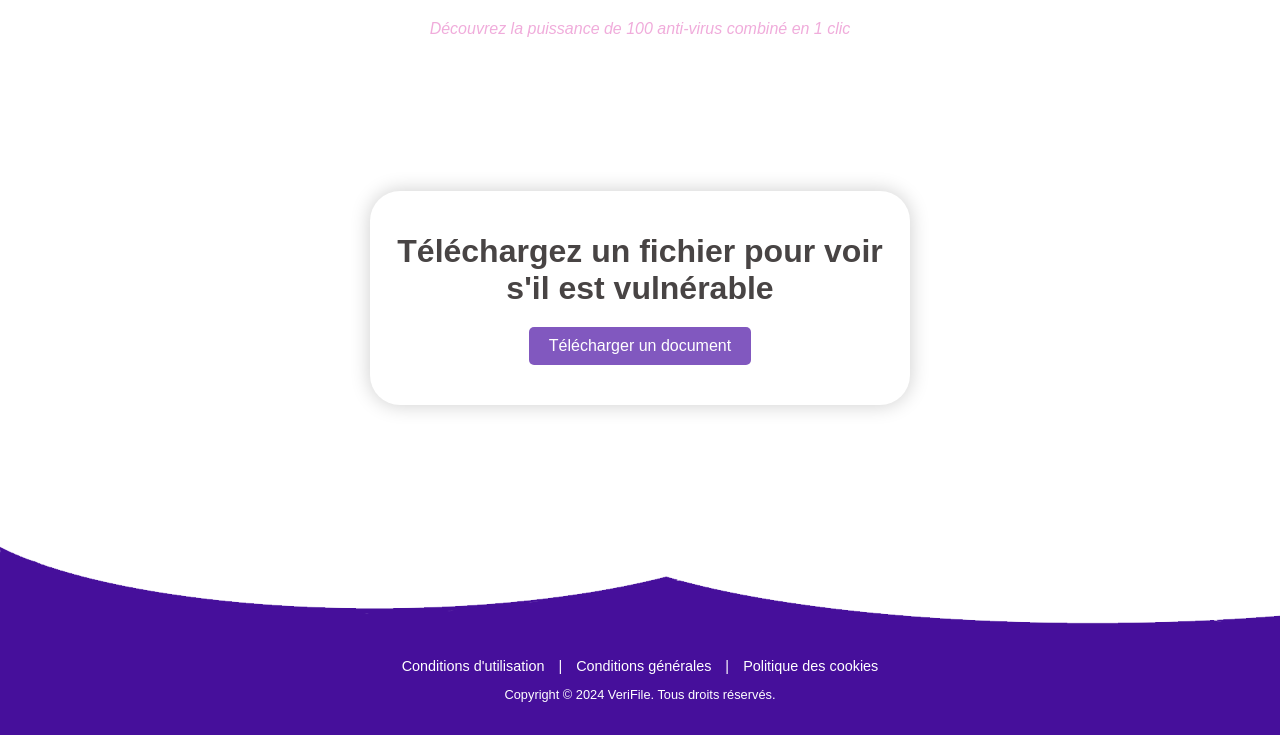
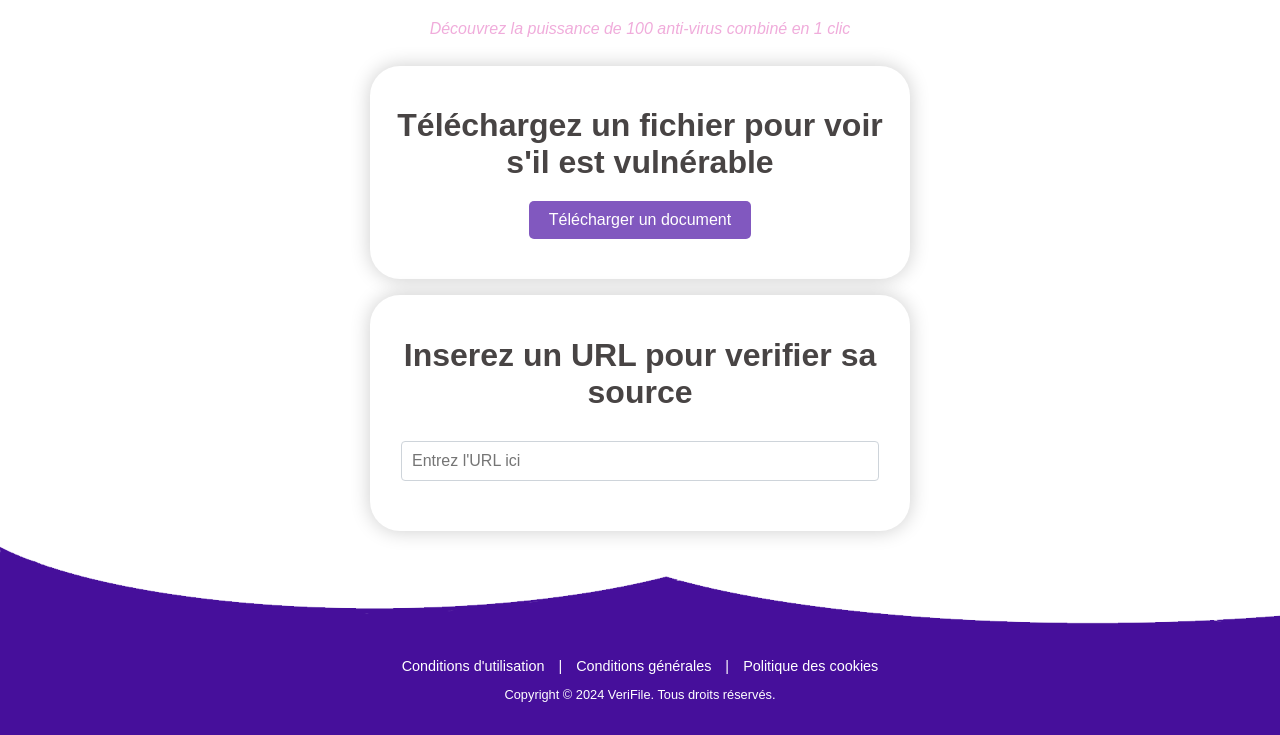
Before and after one commit to FLKprod/Novara, a Flask app: page / in a window 1280 px wide. Shown: the part 65-800 px from the top of the page. Run offline with Flask 3, Linux system fonts and the light colour scheme.

Commit message:
upload url scan

```diff
--- a/app.py
+++ b/app.py
@@ -1,13 +1,16 @@
 from flask import Flask, request, jsonify, render_template
+from io import BytesIO
 import requests
 import time
 import logging
+import base64
+
 
 app = Flask(__name__)
 
 API_KEY = '35ff4fd90a69e29c7a77d726681f10e1d802d3f3bfb609cf1b263dc4590b8723'
-UPLOAD_URL = 'https://www.virustotal.com/api/v3/files'
-ANALYSIS_URL = 'https://www.virustotal.com/api/v3/analyses/'
+UPLOAD_FILE = 'https://www.virustotal.com/api/v3/files'
+ANALYSIS_FILE = 'https://www.virustotal.com/api/v3/analyses/'
 
 # Configure logging
 logging.basicConfig(level=logging.DEBUG)
@@ -37,7 +40,10 @@ def apropos():
     app.logger.debug('Serving apropos.html')
     return render_template('apropos.html')
 
-@app.route('/upload', methods=['POST'])
+
+
+
+@app.route('/uploadfile', methods=['POST'])
 def upload_file():
     app.logger.debug('Upload endpoint hit')
 
@@ -55,7 +61,7 @@ def upload_file():
         app.logger.info(f'Uploading file: {file.filename}')
         files = {'file': (file.filename, file.read())}
         headers = {'x-apikey': API_KEY}
-        response = requests.post(UPLOAD_URL, files=files, headers=headers)
+        response = requests.post(UPLOAD_FILE, files=files, headers=headers)
 
         if response.status_code == 200:
             analysis_id = response.json()['data']['id']
@@ -64,7 +70,7 @@ def upload_file():
             max_attempts = 30
             attempts = 0
             while attempts < max_attempts:
-                result_response = requests.get(f'{ANALYSIS_URL}{analysis_id}', headers=headers)
+                result_response = requests.get(f'{ANALYSIS_FILE}{analysis_id}', headers=headers)
                 if result_response.status_code == 200:
                     result_json = result_response.json()
                     status = result_json['data']['attributes']['status']
@@ -76,7 +82,7 @@ def upload_file():
                         app.logger.info('Analysis queued')
 
                 attempts += 1
-                time.sleep(20)
+                time.sleep(15)
 
             app.logger.error('Analysis timed out')
             return jsonify({'error': 'Analysis timed out'}), 408
@@ -87,5 +93,50 @@ def upload_file():
     app.logger.error('Unknown error')
     return jsonify({'error': 'Unknown error'}), 400
 
+
+@app.route('/uploadurl', methods=['POST'])
+def upload_url():
+    url = request.form.get('url')
+    if not url:
+        return jsonify({'error': 'No URL provided'}), 400
+
+    # Encode l'URL en base64
+    url_bytes = url.encode('utf-8')
+    base64_url = base64.urlsafe_b64encode(url_bytes).decode('utf-8').strip("=")
+
+    headers = {
+        'x-apikey': API_KEY,
+    }
+
+    # Step 1: Submit URL for scanning
+    response = requests.post(f'https://www.virustotal.com/api/v3/urls', headers=headers, data={'url': url})
+    if response.status_code != 200:
+        return jsonify({'error': 'Error submitting URL for analysis'}), response.status_code
+
+    response_json = response.json()
+    analysis_id = response_json['data']['id']
+
+    # Step 2: Retrieve the analysis results
+    max_attempts = 30
+    attempts = 0
+    while attempts < max_attempts:
+        result_response = requests.get(f'https://www.virustotal.com/api/v3/analyses/{analysis_id}', headers=headers)
+        if result_response.status_code == 200:
+            result_json = result_response.json()
+            status = result_json['data']['attributes']['status']
+            if status == 'completed':
+                return jsonify(result_json)
+            elif status == 'queued':
+                time.sleep(15)
+        attempts += 1
+
+    return jsonify({'error': 'Analysis timed out'}), 408
+
 if __name__ == '__main__':
     app.run(debug=True)
+
+
+
+
+if __name__ == '__main__':
+    app.run(debug=True)
--- a/static/script.js
+++ b/static/script.js
@@ -6,7 +6,7 @@ document.getElementById('fileInput').addEventListener('change', function(event)
     const resultDiv = document.getElementById('result');
     resultDiv.textContent = 'Analyse en cours...';
 
-    fetch('/upload', {
+    fetch('/uploadfile', {
         method: 'POST',
         body: formData
     })
@@ -47,3 +47,44 @@ document.getElementById('fileInput').addEventListener('change', function(event)
         resultDiv.textContent = 'An error occurred: ' + error.message;
     });
 });
+
+document.addEventListener('DOMContentLoaded', function() {
+    const resultDiv = document.getElementById('resulturl');
+    document.getElementById('urlInput').addEventListener('change', function(event) {
+        fetch('/uploadurl', {
+            method: 'POST',
+            headers: {
+              accept: 'application/json',
+              'content-type': 'application/x-www-form-urlencoded'
+            },
+            body: new URLSearchParams({url: document.getElementById('urlInput').value})
+        })
+        .then(response => response.json())
+        .then(data => {
+            if (data.error) {
+                resultDiv.textContent = `Erreur : ${data.error}`;
+            } else {
+                const results = data.data.attributes.results;
+                let detected = false;
+                let resultsHtml = '<h3>Résultats de l\'analyse :</h3>';
+                resultsHtml += '<ul>';
+                for (const [key, value] of Object.entries(results)) {
+                    if (value.result && value.result !== 'clean' && value.result !== 'unrated') {
+                        resultsHtml += `<li><strong>${key}</strong>: ${value.result}</li>`;
+                        detected = true;
+                    }
+                }
+                resultsHtml += '</ul>';
+
+                if (detected) {
+                    resultsHtml += '<div class="result-status"><a href="#" class="status-link red"><span class="status-indicator red"></span> <span>Ne pas ouvrir</span></a></div>';
+                } else {
+                    resultsHtml += '<p class="info-message">Le fichier semble ne pas être malveillant. Pour en savoir plus, veuillez répondre aux questions de sécurité.</p>';
+                    resultsHtml += '<div class="result-status"><a href="/security-questions" class="status-link orange"><span class="status-indicator orange"></span> <span>Répondre aux questions de sécurité</span></a></div>';
+                }
+
+                resultDiv.innerHTML = resultsHtml;
+            }})
+        .catch(err => console.error(err));
+    });
+});
--- a/static/styles.css
+++ b/static/styles.css
@@ -18,7 +18,15 @@ header {
     color: #8158BF;
 }
 
-
+input[type="url"] {
+    width: calc(100% - 22px);
+    padding: 10px;
+    margin: 10px 0;
+    border: 1px solid #ced4da;
+    border-radius: 4px;
+    box-sizing: border-box;
+    font-size: 16px;
+}
 
 .logo {
     display: flex;
--- a/templates/index.html
+++ b/templates/index.html
@@ -36,6 +36,14 @@
         <div id="result"></div>
     </div>
 
+    <div class="container">
+      <h1>Inserez un URL pour verifier sa source</h1>
+      <form id="uploadForm" enctype="multipart/form-data">
+        <input type="url" id="urlInput" name="url" placeholder="Entrez l'URL ici" required>
+      </form>
+      <div id="resulturl"></div>
+  </div>
+
     <!-- Ajout de l'image du bandeau juste au-dessus du footer -->
     <div class="footer-banner">
         <img src="{{ url_for('static', filename='footer.png') }}" alt="Footer Banner">
```
Also changed, not shown: static/globals.css (deleted, +0 -19 lines).
